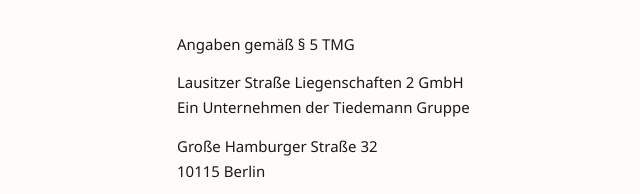
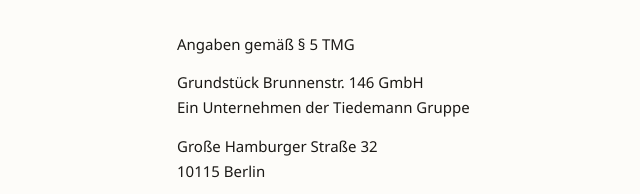
Before and after one commit to hti-berlin/brunneneck, a plain HTML site: page impressum.html in a window 1280 px wide. Shown: the part 259-453 px from the top of the page, 97-737 px from the left. Drawn offline with Linux system fonts and the light colour scheme.

Commit message:
Impressum: Anbieter Grundstück Brunnenstr. 146 GmbH
Co-Authored-By: Claude Opus 5.5 <noreply@anthropic.com>

```diff
--- a/impressum.html
+++ b/impressum.html
@@ -307,7 +307,7 @@ footer { background: var(--sand); color: var(--muted); font-size: var(--fs-small
     <h1>Impressum</h1>
 
  <p>Angaben gemäß § 5 TMG</p>
- <p>Lausitzer Straße Liegenschaften 2 GmbH<br> Ein Unternehmen der Tiedemann Gruppe</p>
+ <p>Grundstück Brunnenstr. 146 GmbH<br> Ein Unternehmen der Tiedemann Gruppe</p>
  <p>Große Hamburger Straße 32<br> 10115 Berlin</p>
  <p><strong>Vertreten durch:</strong><br> Hendrik Tiedemann</p>
  <p><strong>Kontakt:</strong><br> Telefon: +49 30 208480216<br> E-Mail: kontakt@tiedemann-gruppe.de</p>
```
